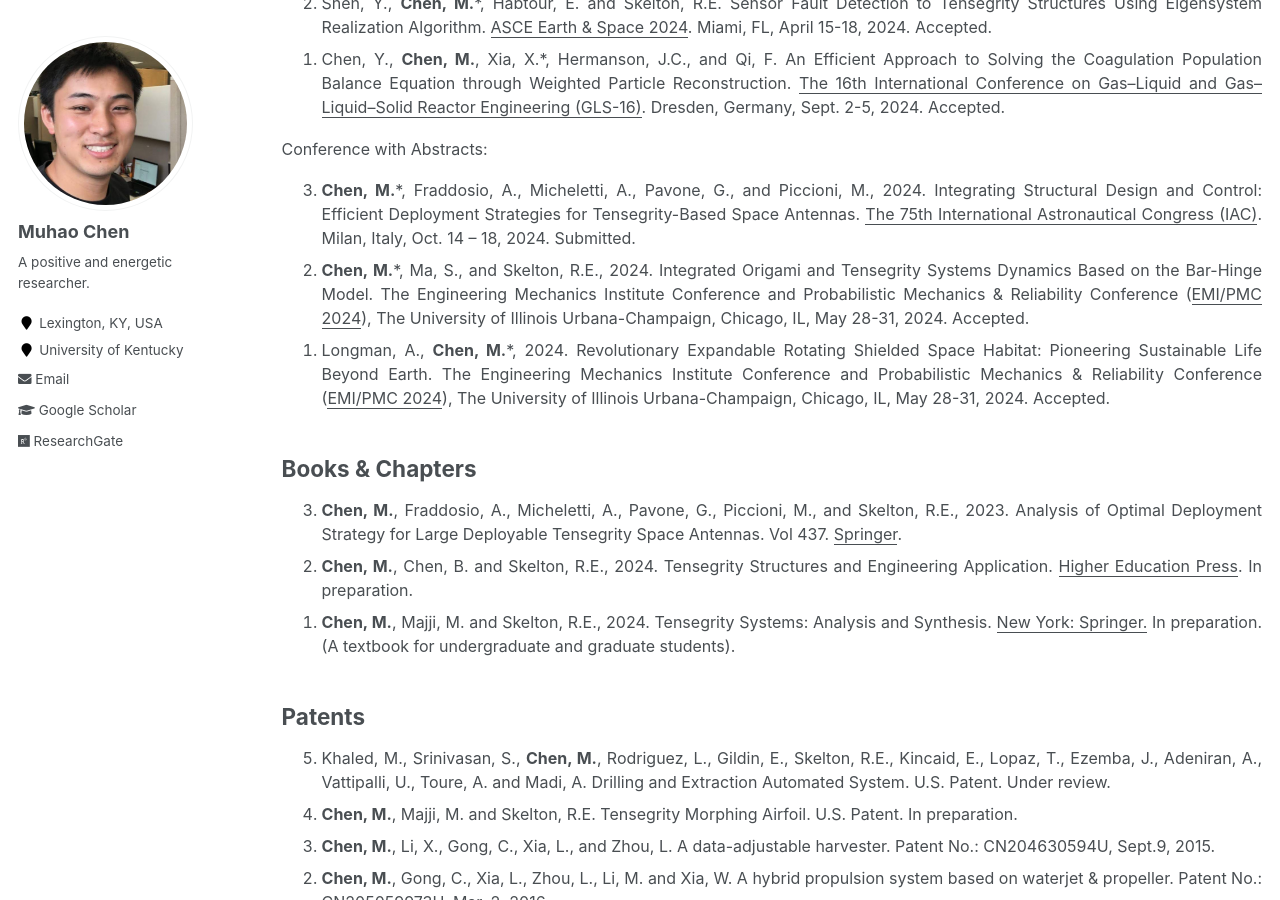
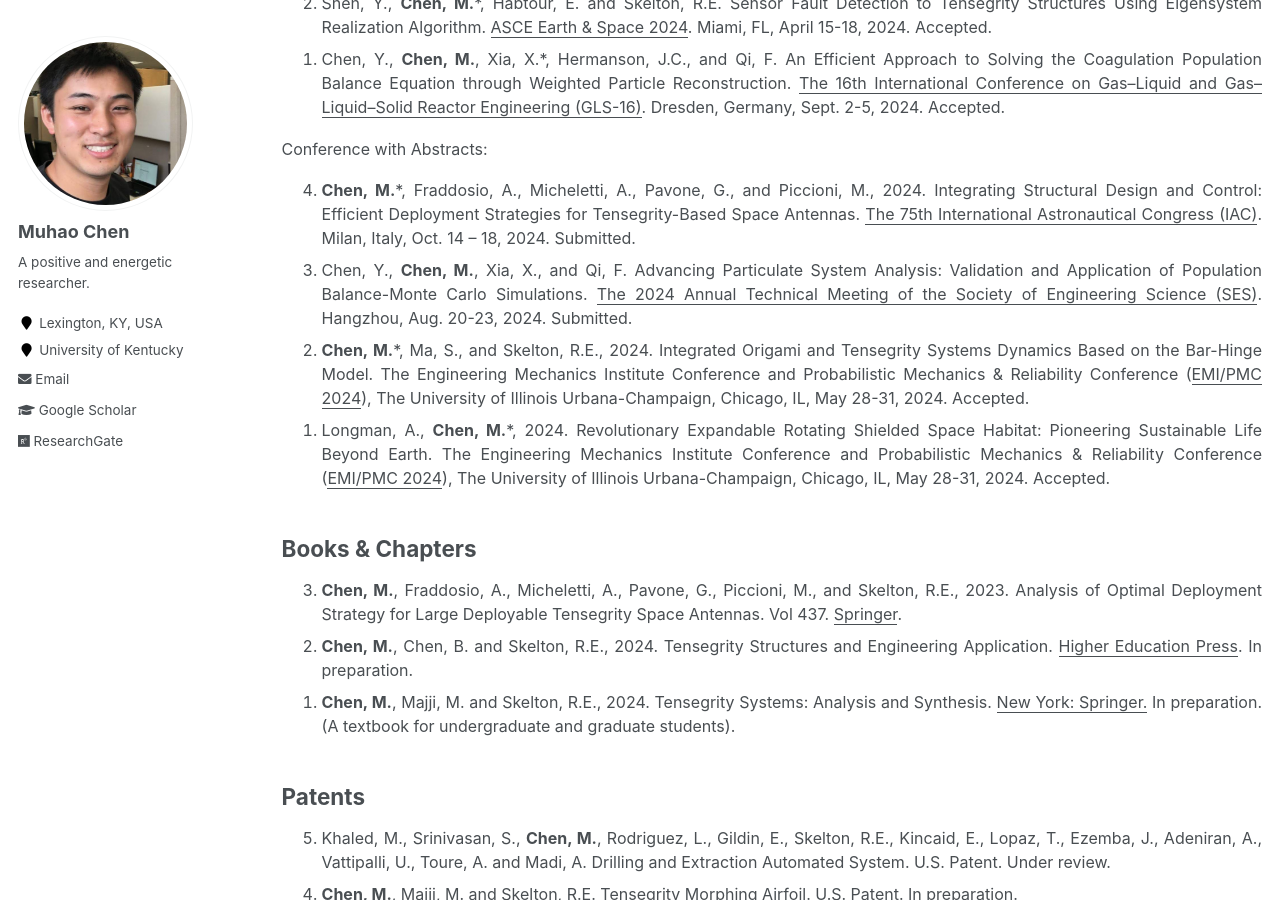
Before and after one commit to Muhao-Chen/muhao-chen.github.io, a Jekyll site: the page built from _pages/publication.md, in a window 1280 px wide and 900 px high, scrolled down 4100 px. Built offline with Jekyll 4.4.1, drawn with Linux system fonts in a browser that asks for light colours.

Commit message:
Update publication.md

```diff
--- a/_pages/publication.md
+++ b/_pages/publication.md
@@ -108,6 +108,7 @@ Portland, OR, Nov. 17 – 21, 2024. Submitted. </li>
 Conference with Abstracts:
 <ol reversed>
 <li><strong>Chen, M.</strong>*, Fraddosio, A., Micheletti, A., Pavone, G., and Piccioni, M., 2024. Integrating Structural Design and Control: Efficient Deployment Strategies for Tensegrity-Based Space Antennas. <u>The 75th International Astronautical Congress (IAC)</u>. Milan, Italy, Oct. 14 – 18, 2024. Submitted. </li>
+<li> Chen, Y., <strong>Chen, M.</strong>, Xia, X., and Qi, F. Advancing Particulate System Analysis: Validation and Application of Population Balance-Monte Carlo Simulations. <u>The 2024 Annual Technical Meeting of the Society of Engineering Science (SES)</u>. Hangzhou, Aug. 20-23, 2024. Submitted.</li>
 <li><strong>Chen, M.</strong>*, Ma, S., and Skelton, R.E., 2024. Integrated Origami and Tensegrity Systems Dynamics Based on the Bar-Hinge Model. The Engineering Mechanics Institute Conference and Probabilistic Mechanics & Reliability Conference (<u>EMI/PMC 2024</u>), The University of Illinois Urbana-Champaign, Chicago, IL, May 28-31, 2024. Accepted.</li>
 <li>Longman, A., <strong>Chen, M.</strong>*, 2024. Revolutionary Expandable Rotating Shielded Space Habitat: Pioneering Sustainable Life Beyond Earth. The Engineering Mechanics Institute Conference and Probabilistic Mechanics & Reliability Conference (<u>EMI/PMC 2024</u>), The University of Illinois Urbana-Champaign, Chicago, IL, May 28-31, 2024. Accepted.</li>
 </ol>
```
